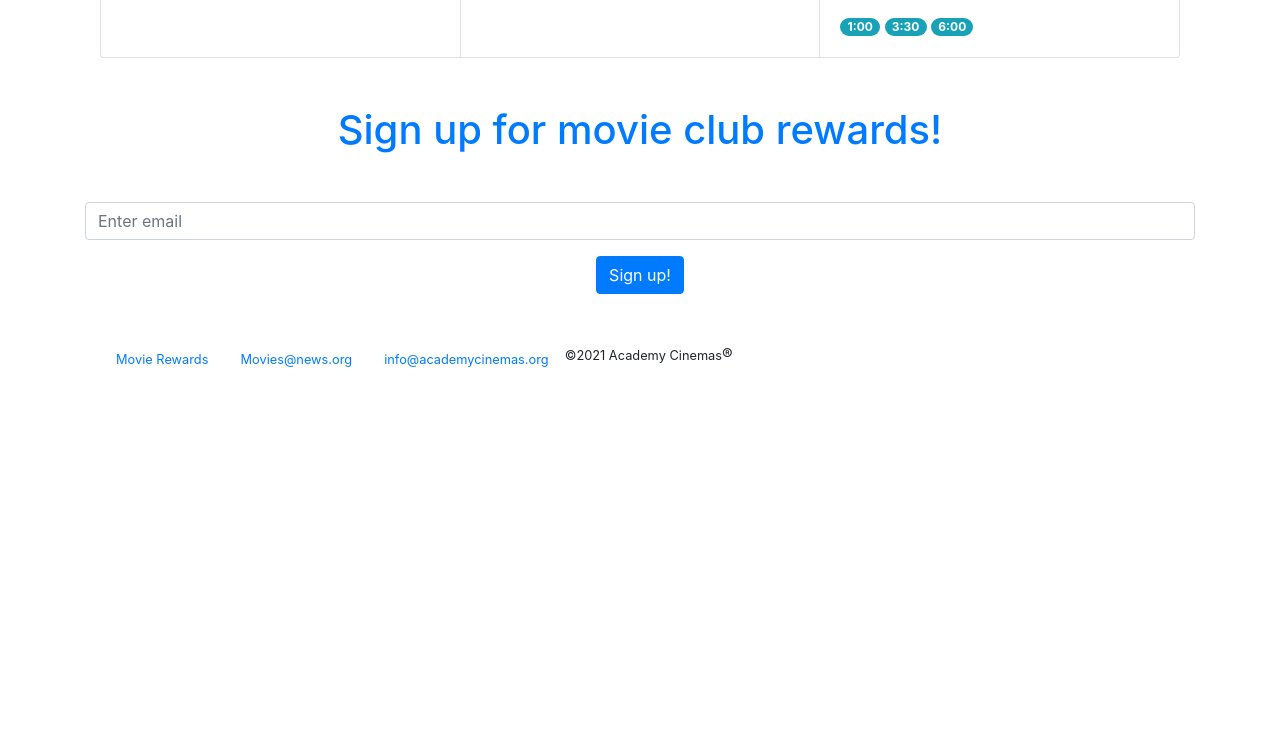
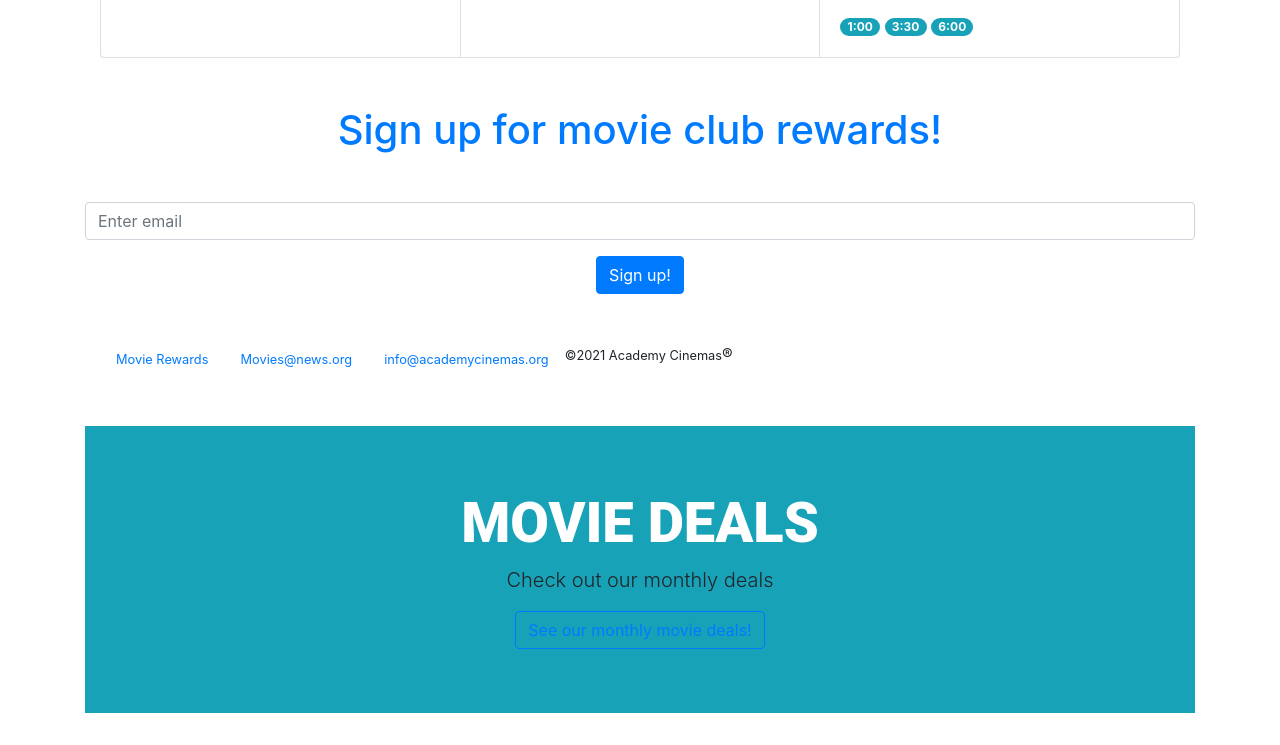
Before and after one commit to jordanparnold222/HTML-and-CSS-Projects, a plain HTML site: page bootstrap4_project/academy_cinemas.html in a window 1280 px wide. Shown: the part 1155-1900 px from the top of the page. Before the commit the page ends 1581 px from the top, so only its background shows below. Drawn offline with nearby package versions, Linux system fonts and the light colour scheme.

Commit message:
update for myslef - switching computers

```diff
--- a/bootstrap4_project/academy_cinemas.html
+++ b/bootstrap4_project/academy_cinemas.html
@@ -119,7 +119,9 @@
               <div class="form-group">
                   <input type="email" class="form-control" id="exampleInputEmail1" aria-describedby="emailHelp" placeholder="Enter email">
                 </div>
-                <button type="submit" class="btn btn-primary">Sign up!</button>
+                <button type="button" class="btn btn-primary" data-container="body" data-toggle="popover" data-placement="top" data-content="Vivamus sagittis lacus vel augue laoreet rutrum faucibus.">
+                 Sign up!
+                </button>
               </form>
           </div>
 
@@ -145,6 +147,18 @@
           </div>
 
 
+          <!--jumbotron heading-->
+          <div class="jumbotron jumbotron-fluid bg-info mt-5 text-center">
+            <div class="container">
+              <h1 class="display-4 hidden-sm-down" style="color:#fff;font-family:roboto;font-weight:900;text-transform:uppercase;">Movie Deals</h1>
+              <p class="lead">Check out our monthly deals</p>
+              <!--Movie deals-->
+              <button type="button" class="btn btn-outline-primary" datta-toggle="model" data-target="#register">See our monthly movie deals!</button>
+              <!--/Movie deals-->
+            </div>
+          </div>
+          <!--/jumbotron heading-->
+
 
 
     </div>
```
